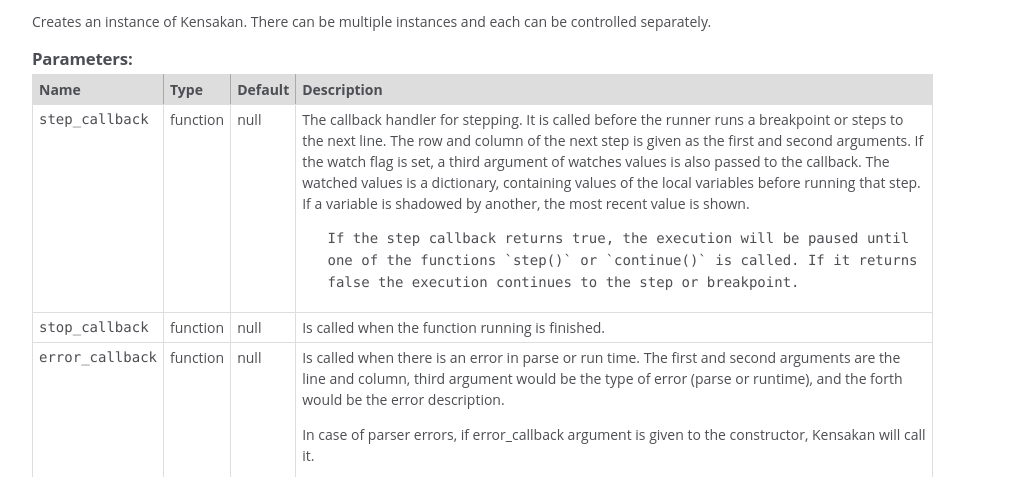
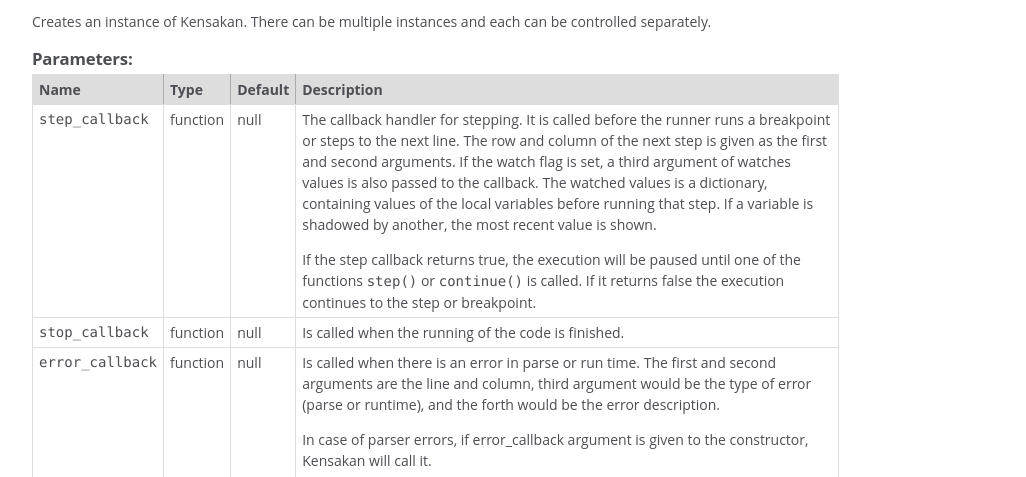
Before and after one commit to arashkazemi/tati, a website built with webpack: page docs/Kensakan.html in a window 1280 px wide. Shown: the part 258-735 px from the top of the page, without its empty margins (0-1026 px from the left). Built offline with nearby package versions, Linux system fonts and the light colour scheme.

Commit message:
Improved documentation.

```diff
--- a/docs/Kensakan.html
+++ b/docs/Kensakan.html
@@ -117,10 +117,9 @@
 is also passed to the callback. The watched values is a dictionary,
 containing values of the local variables before running that step. If a
 variable is shadowed by another, the most recent value is shown.</p>
-<pre><code>   If the step callback returns true, the execution will be paused until
-   one of the functions `step()` or `continue()` is called. If it returns
-   false the execution continues to the step or breakpoint.
-</code></pre></td>
+<p>If the step callback returns true, the execution will be paused until
+one of the functions <code>step()</code> or <code>continue()</code> is called. If it returns
+false the execution continues to the step or breakpoint.</p></td>
         </tr>
 
 
@@ -149,7 +148,7 @@
                 </td>
 
 
-            <td class="description last"><p>Is called when the function running is
+            <td class="description last"><p>Is called when the running of the code is
 finished.</p></td>
         </tr>
 
```
Also changed, not shown: docs/index.js.html (+4 -4 lines), src/index.js (+4 -4 lines).
